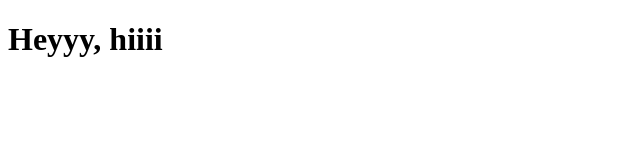
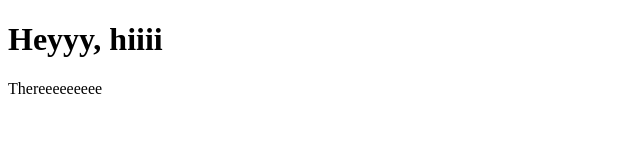
Before and after one commit to Sammy-100/Sammy_bot, a plain HTML site: page index.html in a window 1280 px wide. Shown: the whole page, without its empty margins (0-640 px from the left). Drawn offline with Linux system fonts and the light colour scheme.

Commit message:
Whatevwer

```diff
--- a/index.html
+++ b/index.html
@@ -7,5 +7,6 @@
 </head>
 <body>
  <h1>Heyyy, hiiii</h1>
+ <p> Thereeeeeeeee</p>
 </body>
 </html>
```
